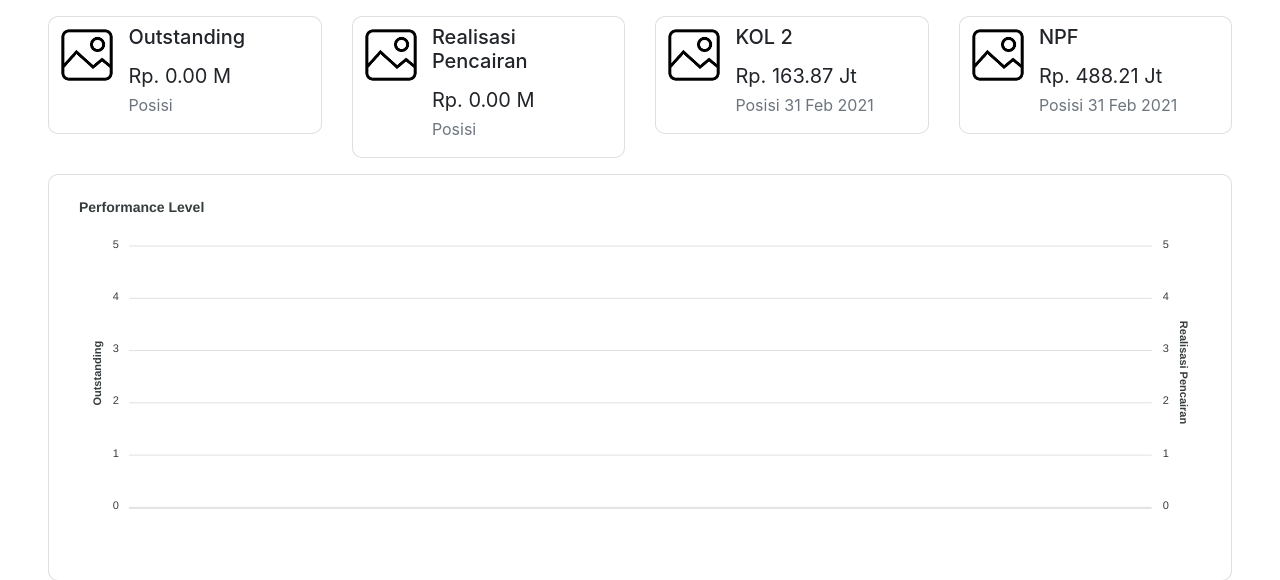
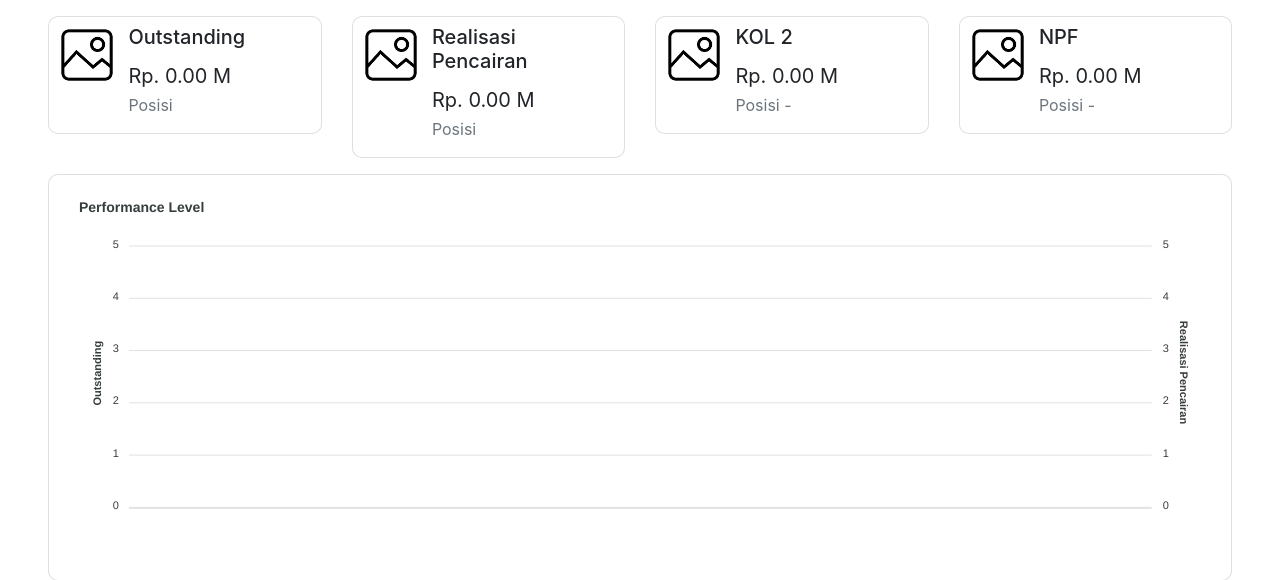
Before and after one commit to andri000me/portal-smg, a CodeIgniter app: page /dashboard in a window 1280 px wide. Shown: the part 127-707 px from the top of the page. Run offline with CodeIgniter, Linux system fonts and the light colour scheme; a user stored in the database is signed in; data that the repository does not hold is empty.

Commit message:
tambahan info posisi kol2 dan npf

```diff
--- a/application/controllers/Dashboard.php
+++ b/application/controllers/Dashboard.php
@@ -15,6 +15,8 @@ class Dashboard extends CI_Controller
 	public function index()
 	{
 		$qry_posisi = "SELECT * FROM (SELECT tgl_data, sum(ospokok) as outstanding, sum(case when tgl_cair = tgl_data then plafond else 0 end) as plafond FROM `tbl_performance` WHERE tgl_data != '0000-00-00' GROUP BY tgl_data ORDER BY tgl_data DESC LIMIT 12) AS t1 ORDER BY tgl_data ASC";
+		$kol2 = "SELECT tgl_data, kol_flag, sum(ospokok) as ospokok FROM tbl_performance where kol_flag = 2 and tgl_data = (SELECT MAX(tgl_data) FROM tbl_performance)";
+		$npf = "SELECT tgl_data, kol_flag, sum(ospokok) as ospokok FROM tbl_performance where kol_flag = 'NPF' and tgl_data = (SELECT MAX(tgl_data) FROM tbl_performance)";
 
 		$labels = array();
 		$outstanding = array();
@@ -35,6 +37,8 @@ class Dashboard extends CI_Controller
 		$data['posisi'] = end($labels);
 		$data['performance'] = end($outstanding);
 		$data['pencairan'] = end($plafond);
+		$data['kol2'] = $this->db->query($kol2)->row_array();
+		$data['npf'] = $this->db->query($npf)->row_array();
 
 		$this->load->view('v_dashboard', $data);
 	}
--- a/application/views/v_dashboard.php
+++ b/application/views/v_dashboard.php
@@ -49,8 +49,8 @@ $this->load->view('template/navbar');
 							</div>
 							<div class="col-md">
 								<h5 class="card-title">KOL 2</h5>
-								<p class="card-text my-2" style="font-size: 20px;">Rp. <?= number_format(rand() / 1000000, 2) ?> Jt</p>
-								<p class="card-subtitle mb-2 text-muted">Posisi 31 Feb 2021</p>
+								<p class="card-text my-2" style="font-size: 20px;">Rp. <?= number_format(!isset($kol2['ospokok']) ? 0 : $kol2['ospokok'] / 1000000000, 2) ?> M</p>
+								<p class="card-subtitle mb-2 text-muted">Posisi <?= !isset($kol2['tgl_data']) ? '-' : tgl_indo($kol2['tgl_data']) ?></p>
 							</div>
 						</div>
 					</div>
@@ -65,8 +65,8 @@ $this->load->view('template/navbar');
 							</div>
 							<div class="col-md">
 								<h5 class="card-title">NPF</h5>
-								<p class="card-text my-2" style="font-size: 20px;">Rp. <?= number_format(rand() / 1000000, 2) ?> Jt</p>
-								<p class="card-subtitle mb-2 text-muted">Posisi 31 Feb 2021</p>
+								<p class="card-text my-2" style="font-size: 20px;">Rp. <?= number_format(!isset($npf['ospokok']) ? 0 : $npf['ospokok'] / 1000000000, 2) ?> M</p>
+								<p class="card-subtitle mb-2 text-muted">Posisi <?= !isset($npf['tgl_data']) ? '-' : tgl_indo($npf['tgl_data']) ?></p>
 							</div>
 						</div>
 					</div>
```
